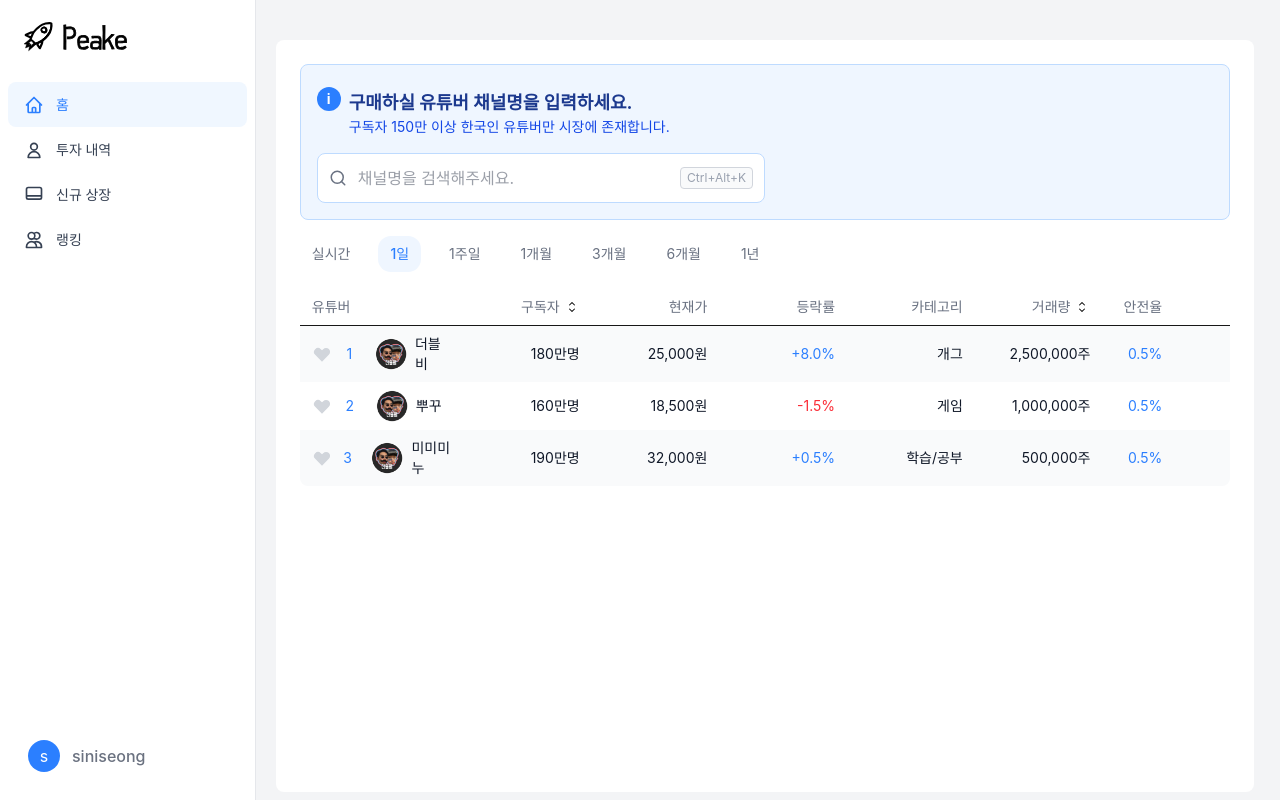
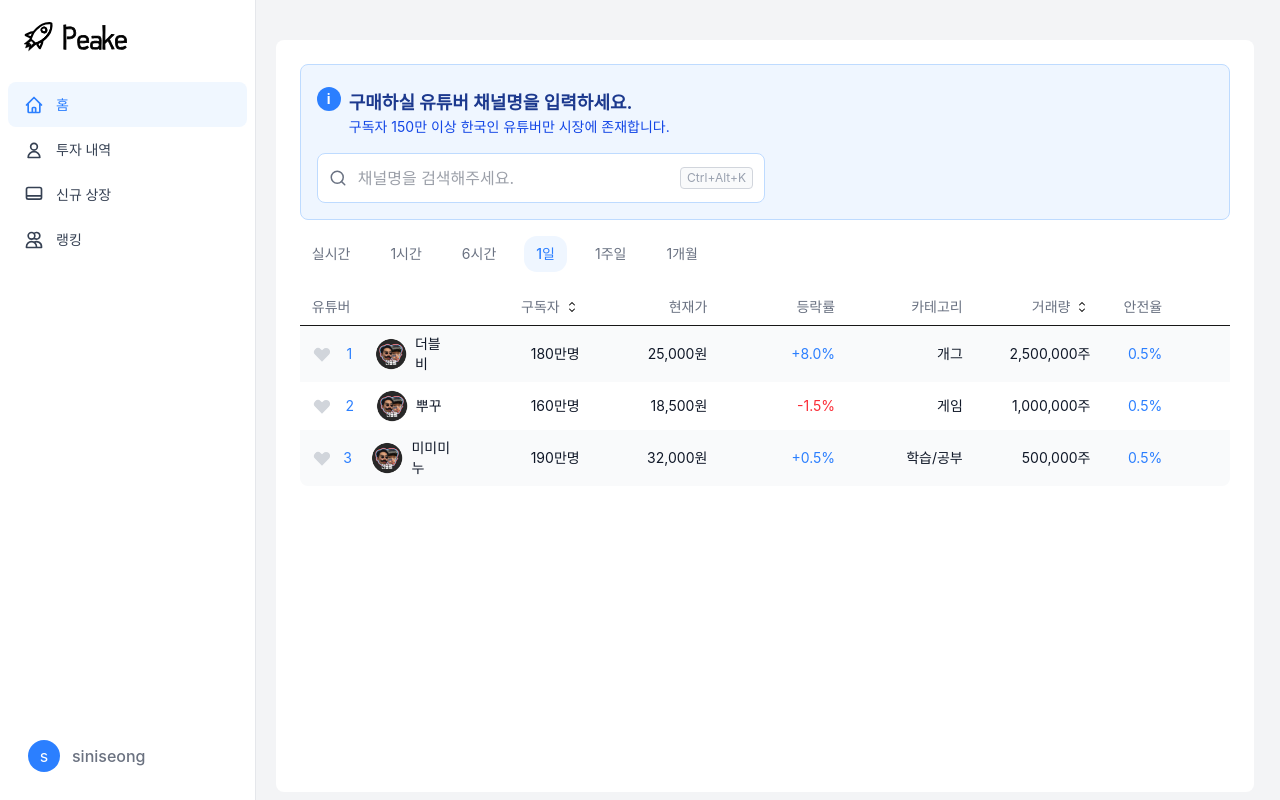
Before and after one commit to moosteam/Peake-Client, a Next.js app: page / in a window 1280 px wide. Built offline with nearby package versions, Linux system fonts and the light colour scheme; a web font is replaced by a local one.

Commit message:
chore :: 시간 단위 변경

```diff
--- a/app/Stock/Stock.tsx
+++ b/app/Stock/Stock.tsx
@@ -27,7 +27,7 @@ export default function Stock() {
     { name: '미미미누', count: 190, price: 32000, category: '학습/공부', volume: '500,000주', rate: '+0.5%', liked: false },
   ]);
 
-  const periods = ['실시간', '1일', '1주일', '1개월', '3개월', '6개월', '1년'];
+  const periods = ['실시간', '1시간', '6시간', '1일', '1주일', '1개월'];
 
   function toggleFavorite(index: number) {
     const newSubscribers = [...subscribers];
```
